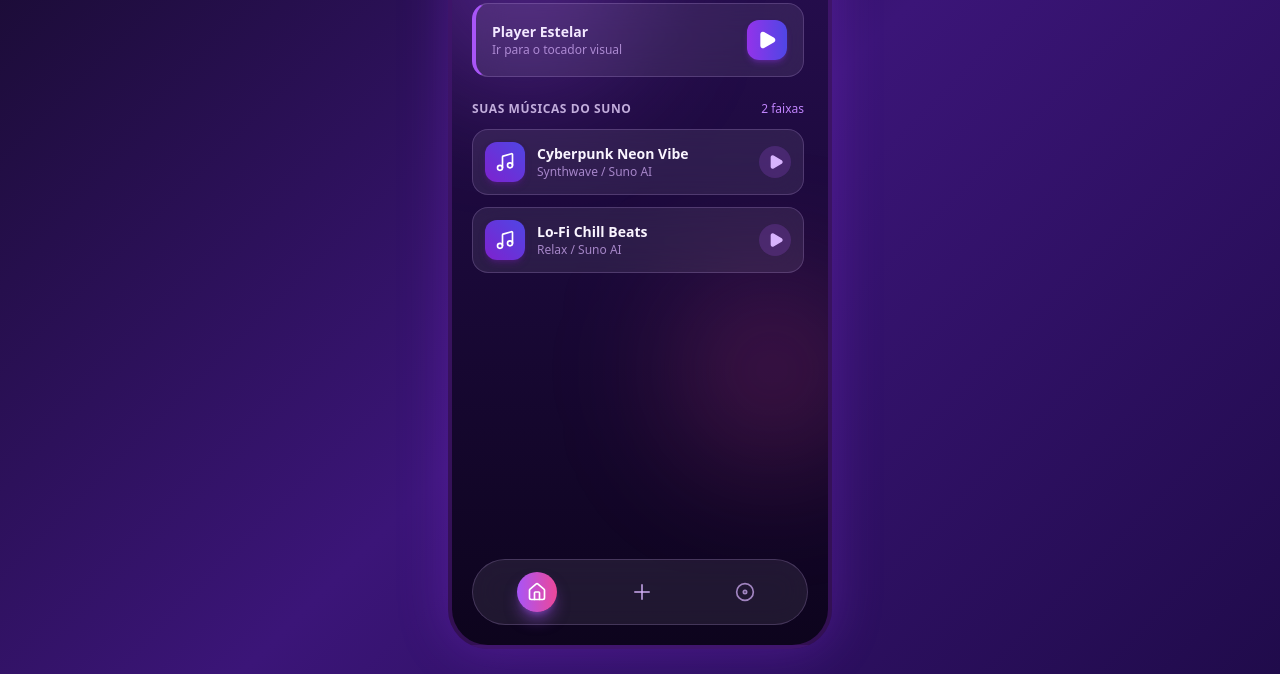
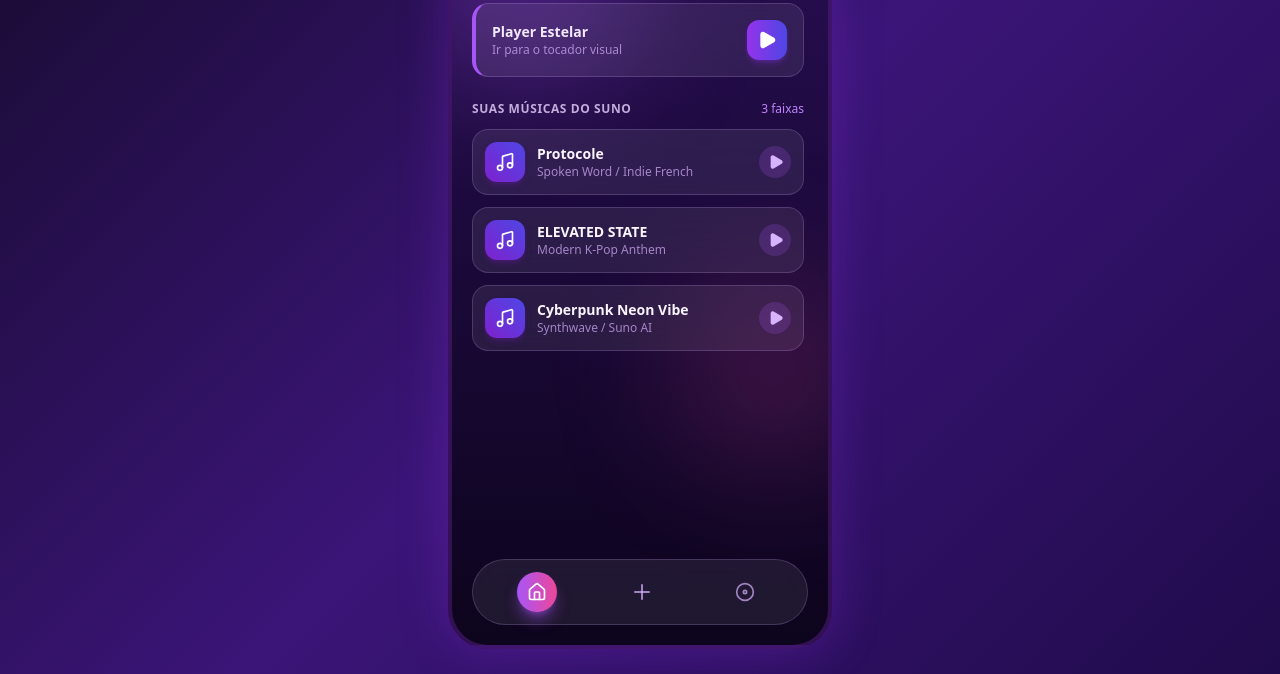
Before and after one commit to cibelearabise-spec/teste, a plain HTML site: page index.html in a window 1280 px wide. Shown: the part 126-800 px from the top of the page. Drawn offline with nearby package versions, Linux system fonts and the light colour scheme.

Commit message:
Update index.html

```diff
--- a/index.html
+++ b/index.html
@@ -29,12 +29,12 @@
   <!-- Frame do Celular -->
   <div class="w-full max-w-sm h-[750px] bg-gradient-to-b from-[#280E52] via-[#1A0938] to-[#0D041D] rounded-[40px] border-4 border-purple-900/50 p-5 flex flex-col justify-between relative overflow-hidden shadow-[0_0_50px_rgba(147,51,234,0.3)]">
 
-    <!-- Luzes Neon de Fundo -->
+    <!-- Efeitos de Fundo -->
     <div class="absolute -top-10 -left-10 w-56 h-56 bg-purple-500/30 rounded-full blur-3xl pointer-events-none"></div>
     <div class="absolute top-1/2 -right-10 w-48 h-48 bg-pink-500/20 rounded-full blur-3xl pointer-events-none"></div>
 
     <div class="z-10 overflow-y-auto pr-1">
-      <!-- Topo da Tela -->
+      <!-- Header -->
       <div class="flex justify-between items-center pt-2 mb-6">
         <div>
           <p class="text-purple-300/80 text-sm">Hello 👋</p>
@@ -45,25 +45,25 @@
         </span>
       </div>
 
-      <!-- Banner Rápido para o Tocador -->
+      <!-- Banner Rápido Tocador -->
       <div class="glass-card p-4 rounded-2xl mb-6 flex justify-between items-center border-l-4 border-l-purple-500">
         <div>
           <h3 class="font-bold text-sm text-purple-100">Player Estelar</h3>
           <p class="text-xs text-purple-300/70">Ir para o tocador visual</p>
         </div>
-        <a href="player.html" class="bg-gradient-to-r from-purple-600 to-indigo-600 p-2.5 rounded-xl text-white hover:from-purple-500 hover:to-indigo-500 shadow-md shadow-purple-600/30 transition">
+        <a href="player.html" class="bg-gradient-to-r from-purple-600 to-indigo-600 p-2.5 rounded-xl text-white hover:from-purple-500 shadow-md shadow-purple-600/30 transition">
           <i data-lucide="play" class="w-5 h-5 fill-white"></i>
         </a>
       </div>
 
-      <!-- Lista de Músicas -->
+      <!-- Título da Lista -->
       <div class="flex items-center justify-between mb-3">
         <h2 class="text-xs font-semibold text-purple-200/80 uppercase tracking-wider">Suas Músicas do Suno</h2>
         <span id="trackCount" class="text-xs text-purple-400 font-medium">0 faixas</span>
       </div>
 
       <div id="trackList" class="space-y-3">
-        <!-- Músicas inseridas dinamicamente pelo JavaScript -->
+        <!-- Lista gerada via JS -->
       </div>
     </div>
 
@@ -85,18 +85,20 @@
   <script>
     lucide.createIcons();
 
-    // Faixas de exemplo (caso ainda não tenha subido nenhum arquivo)
+    // MÚSICAS HOSPEDADAS NO SEU GITHUB
+    // Altere aqui com os caminhos dos seus MP3s salvos na pasta /musicas
     const defaultTracks = [
-      { id: '1', title: 'Cyberpunk Neon Vibe', genre: 'Synthwave / Suno AI', audioUrl: 'https://www.soundhelix.com/examples/mp3/SoundHelix-Song-1.mp3' },
-      { id: '2', title: 'Lo-Fi Chill Beats', genre: 'Relax / Suno AI', audioUrl: 'https://www.soundhelix.com/examples/mp3/SoundHelix-Song-2.mp3' }
+      { id: '1', title: 'Protocole', genre: 'Spoken Word / Indie French', audioUrl: './musicas/protocole.mp3' },
+      { id: '2', title: 'ELEVATED STATE', genre: 'Modern K-Pop Anthem', audioUrl: './musicas/elevated-state.mp3' },
+      { id: '3', title: 'Cyberpunk Neon Vibe', genre: 'Synthwave / Suno AI', audioUrl: 'https://www.soundhelix.com/examples/mp3/SoundHelix-Song-1.mp3' }
     ];
 
     function loadTracks() {
-      const stored = localStorage.getItem('suno_tracks');
+      const stored = localStorage.getItem('suno_tracks_v2');
       const tracks = stored ? JSON.parse(stored) : defaultTracks;
 
       if (!stored) {
-        localStorage.setItem('suno_tracks', JSON.stringify(defaultTracks));
+        localStorage.setItem('suno_tracks_v2', JSON.stringify(defaultTracks));
       }
 
       const container = document.getElementById('trackList');
@@ -105,26 +107,14 @@
       container.innerHTML = '';
       trackCount.innerText = `${tracks.length} ${tracks.length === 1 ? 'faixa' : 'faixas'}`;
 
-      if (tracks.length === 0) {
-        container.innerHTML = `
-          <div class="text-center py-10 glass-card rounded-2xl">
-            <i data-lucide="music-4" class="w-10 h-10 text-purple-400 mx-auto mb-2 opacity-50"></i>
-            <p class="text-xs text-purple-200">Nenhuma música cadastrada.</p>
-            <a href="add.html" class="text-xs text-pink-400 font-bold underline mt-1 block">Enviar do PC</a>
-          </div>
-        `;
-        lucide.createIcons();
-        return;
-      }
-
-      tracks.forEach((track, index) => {
+      tracks.forEach((track) => {
         container.innerHTML += `
           <div onclick="playTrack('${encodeURIComponent(JSON.stringify(track))}')" class="glass-card glass-card-hover p-3 rounded-2xl flex items-center justify-between cursor-pointer transition-all duration-200 group">
             <div class="flex items-center gap-3">
               <div class="w-10 h-10 rounded-xl bg-gradient-to-tr from-purple-700 to-indigo-600 flex items-center justify-center text-white shadow-md shadow-purple-900/50 group-hover:scale-105 transition">
                 <i data-lucide="music" class="w-5 h-5"></i>
               </div>
-              <div class="max-w-[170px] truncate">
+              <div class="max-w-[170px]">
                 <h4 class="font-bold text-sm text-purple-50 truncate">${track.title}</h4>
                 <p class="text-xs text-purple-300/70 truncate">${track.genre}</p>
               </div>
```
